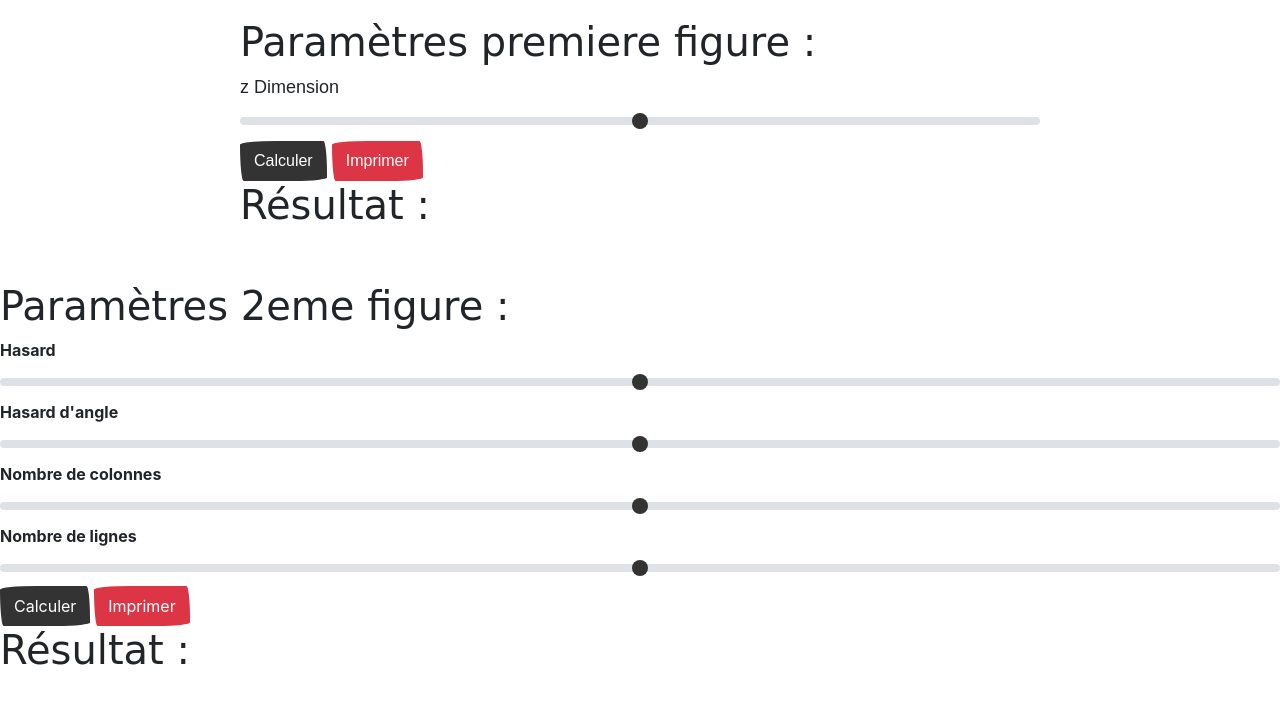
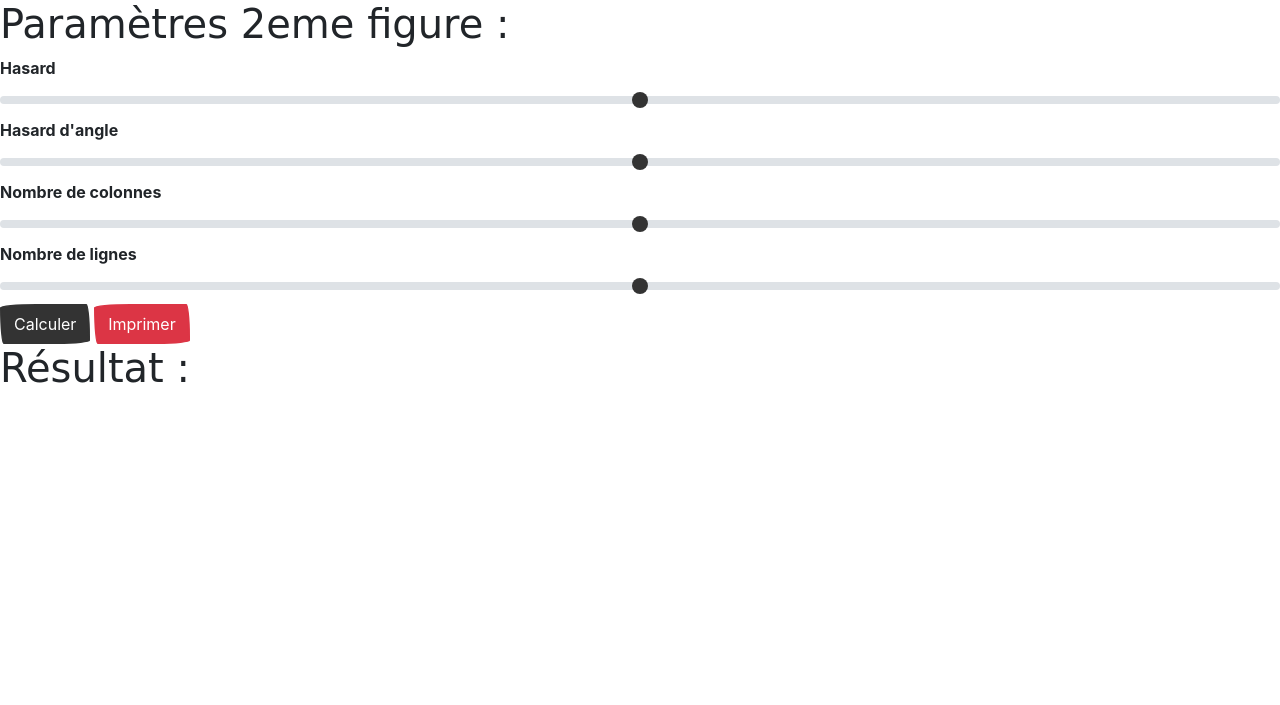
Before and after one commit to tsuru77/sae_24, a Symfony app: template templates/artmath/index.html.twig in a window 1280 px wide. Shown: the top 705 px of the page. Run offline with Twig, Linux system fonts and the light colour scheme; the template is opened without the code that fills it, so the values that code supplies are empty; some libraries are stand-ins or nearby versions; some web fonts are replaced.

Commit message:
second commit

```diff
--- a/templates/artmath/index.html.twig
+++ b/templates/artmath/index.html.twig
@@ -7,24 +7,6 @@
     .example-wrapper { margin: 1em auto; max-width: 800px; width: 95%; font: 18px/1.5 sans-serif; }
     .example-wrapper code { background: #F5F5F5; padding: 2px 6px; }
 </style>
-
-<div class="example-wrapper">
-    <h1>Paramètres premiere figure :</h1>
-    <!-- C'est grâce à l'attribut name que l'on peut récupérer la valeur associée dans symfony -->
-    <form method="post" action="/calculer">
-        <div>z
-            <label for="Dimension" class="form-label">Dimension</label>
-                <input type="range" class="form-range" min="0" max="6" step="1" id="dimension" name="dimension">
-        </div>
-        <div>
-            <button type="submit" class="btn btn-primary" name="calculer" value="1">Calculer</button>
-            <button type="submit" class="btn btn-danger" name="imprimer" value="1">Imprimer</button>
-        </div>
-    </form>
-
-    <h1> Résultat : </h1>
-    <img src="{{fichier}}" width="100%">
-</div>
 
 <div>
 
```
Also changed, not shown: src/Controller/ArtmathController.php (+3 -31 lines), public/reponse.png (added), reponse.svg (added), 2 other files.
